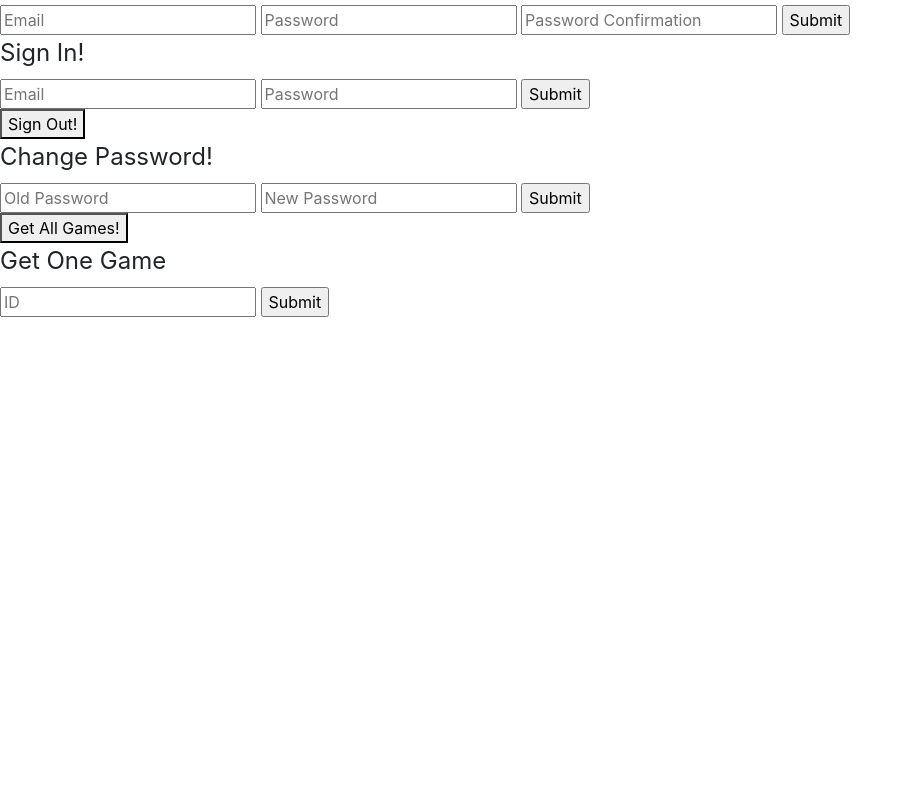
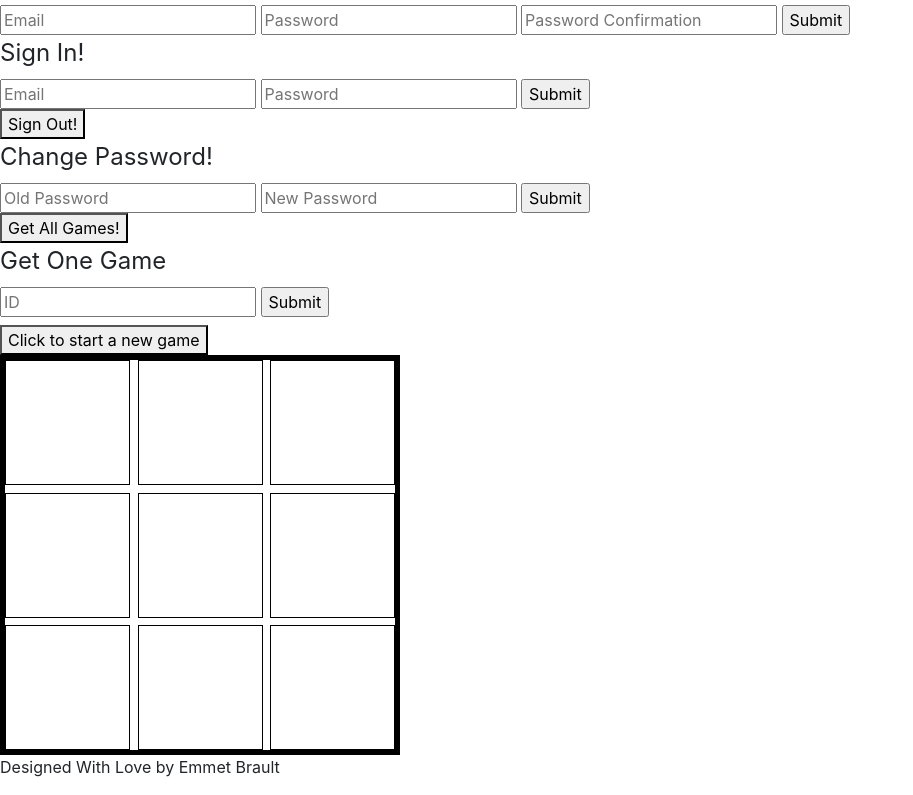
Before and after one commit to ebrault/tictactoe-client, a website built with webpack: page index.html in a window 1280 px wide. Shown: the part 95-890 px from the top of the page, without its empty margins (0-913 px from the left). Before the commit the page ends 800 px from the top, so only its background shows below. Built offline with nearby package versions, Linux system fonts and the light colour scheme.

Commit message:
Made changes
Drew game board

```diff
--- a/assets/styles/index.scss
+++ b/assets/styles/index.scss
@@ -1 +1,22 @@
 @import '~bootstrap/scss/bootstrap';
+
+.ticTacToe {
+  display: flex;
+  justify-content: space-between;
+  width: 400px;
+  height: 400px;
+  border: 5px solid black;
+}
+
+.column {
+  display: flex;
+  flex-direction: column;
+  justify-content: space-between;
+}
+
+.square {
+  display: block;
+  width: 125px;
+  height: 125px;
+  border: 1px solid black;
+}
--- a/index.html
+++ b/index.html
@@ -45,8 +45,27 @@
     <h2 id="display-message"></h2>
   </header>
   <div id="game-board">
+    <button id="new-game-button">Click to start a new game</button>
+    <div class="ticTacToe">
+      <div class="column">
+        <span class="square" id="square-zero"></span>
+        <span class="square" id="square-one"></span>
+        <span class="square" id="quare-two"></span>
+      </div>
+      <div class="column">
+        <span class="square" id="square-three"></span>
+        <span class="square" id="square-four"></span>
+        <span class="square" id="square-five"></span>
+      </div>
+      <div class="column">
+        <span class="square" id="square-six"></span>
+        <span class="square" id="square-seven"></span>
+        <span class="square" id="square-eight"></span>
+      </div>
+    </div>
   </div>
   <footer>
+    <p>Designed With Love by Emmet Brault</p>
   </footer>
 </body>
 
```
